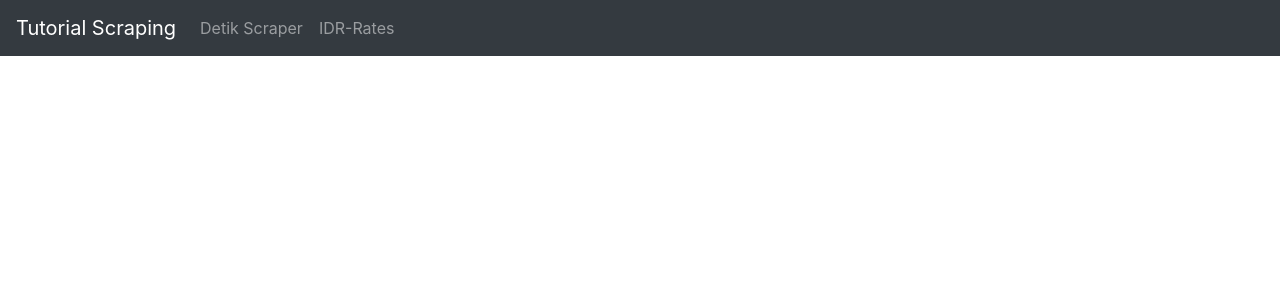
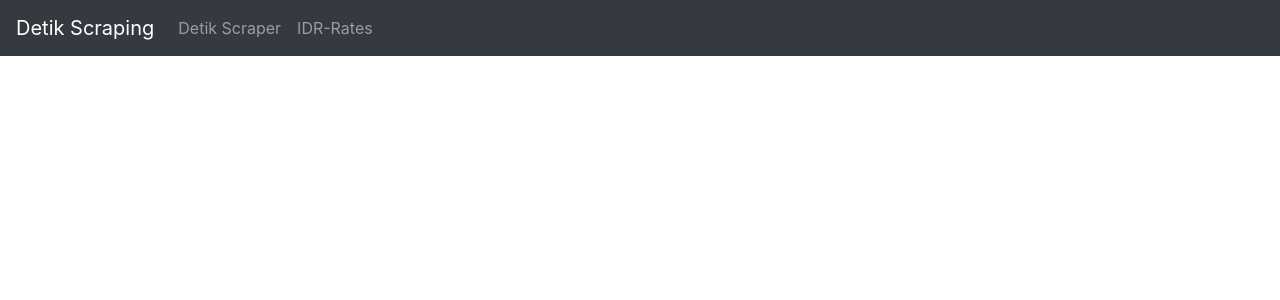
Before and after one commit to mohehsan/detikscraping, a Flask app: page / in a window 1280 px wide. Shown: the top 300 px of the page. Run offline with Flask 2, Linux system fonts and the light colour scheme.

Commit message:
initial commit

```diff
--- a/templates/base.html
+++ b/templates/base.html
@@ -13,7 +13,7 @@
 
 <nav class="navbar navbar-expand-sm bg-dark navbar-dark">
   <!-- Brand/logo -->
-  <a class="navbar-brand" href="/">Tutorial Scraping</a>
+  <a class="navbar-brand" href="/">Detik Scraping</a>
 
   <!-- Links -->
   <ul class="navbar-nav">
```
